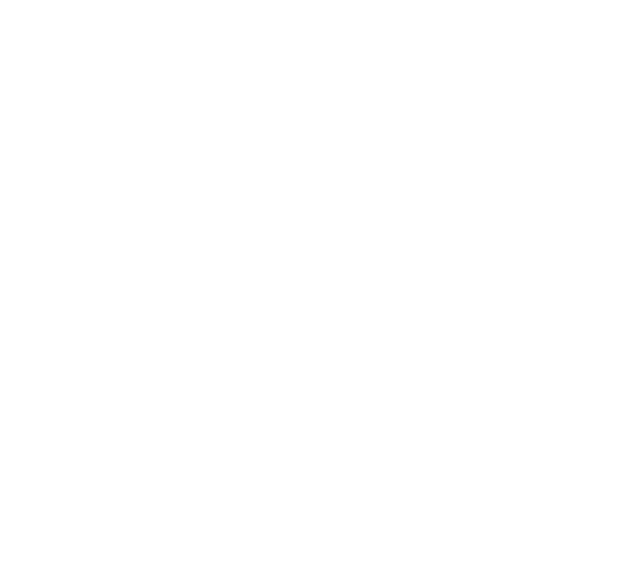
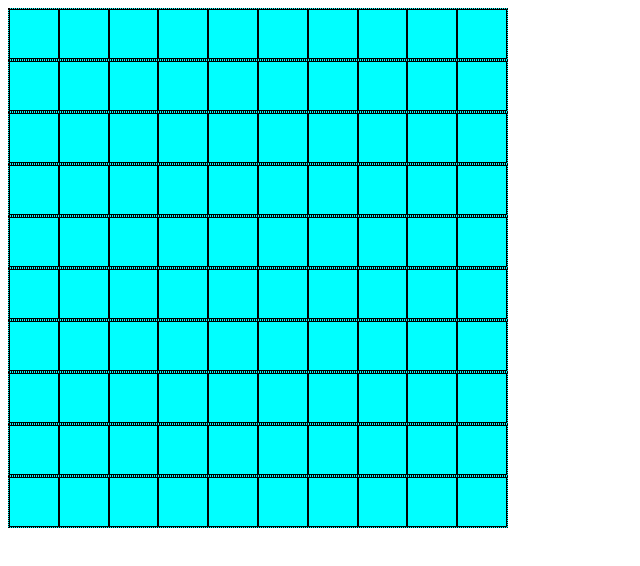
Before and after one commit to joaobmsf/snake, a plain HTML site: page index.html in a window 1280 px wide. Shown: the whole page, without its empty margins (0-640 px from the left). Drawn offline with nearby package versions, Linux system fonts and the light colour scheme.

Commit message:
Teste para criacao do grid.

```diff
--- a/index.html
+++ b/index.html
@@ -7,6 +7,7 @@
   <script type="text/javascript" src="javascript/snake.js"></script>
 </head>
 <body>
-
+  <div class="tela">
+  </div>
 </body>
 </html>
--- a/javascript/snake.js
+++ b/javascript/snake.js
@@ -1,3 +1,25 @@
 $(document).ready(function() {
+  for(var i = 0; i < 10; ++i) {
+    $(".tela").append('<div class="row"> \
+      <div class="cell js-cell"> &nbsp; </div> \
+      <div class="cell js-cell"> &nbsp; </div> \
+      <div class="cell js-cell"> &nbsp; </div> \
+      <div class="cell js-cell"> &nbsp; </div> \
+      <div class="cell js-cell"> &nbsp; </div> \
+      <div class="cell js-cell"> &nbsp; </div> \
+      <div class="cell js-cell"> &nbsp; </div> \
+      <div class="cell js-cell"> &nbsp; </div> \
+      <div class="cell js-cell"> &nbsp; </div> \
+      <div class="cell js-cell"> &nbsp; </div> \
+      <div style="clear: both;"></div> \
+    </div>');
+  }
+
+  var jsCells = $(".js-cell");
+  var width = jsCells.css("width");
+  jsCells.css("height", width);
+
+  jsCells.hide();
+  jsCells.fadeIn("slow");
 
 });
--- a/stylesheet/stylesheet.css
+++ b/stylesheet/stylesheet.css
@@ -1,2 +1,18 @@
 * {
+  box-sizing: border-box;
 }
+
+.tela {
+  background-color: aqua;
+  width: 500px;
+}
+
+.tela .row {
+  border: 1px dotted black
+}
+
+.tela .row .cell {
+  border: 1px solid black;
+  float: left;
+  width: 10%;
+}
```
